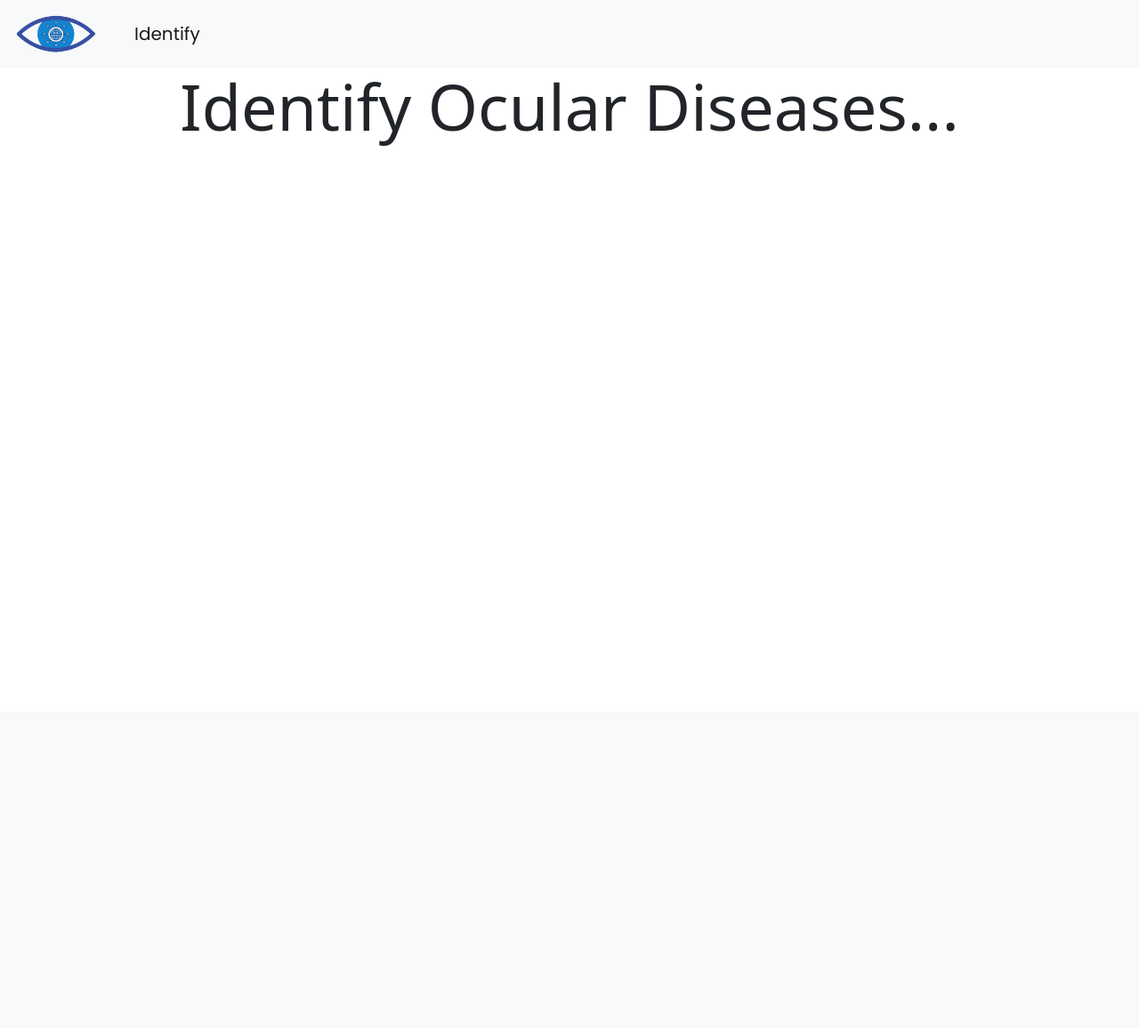
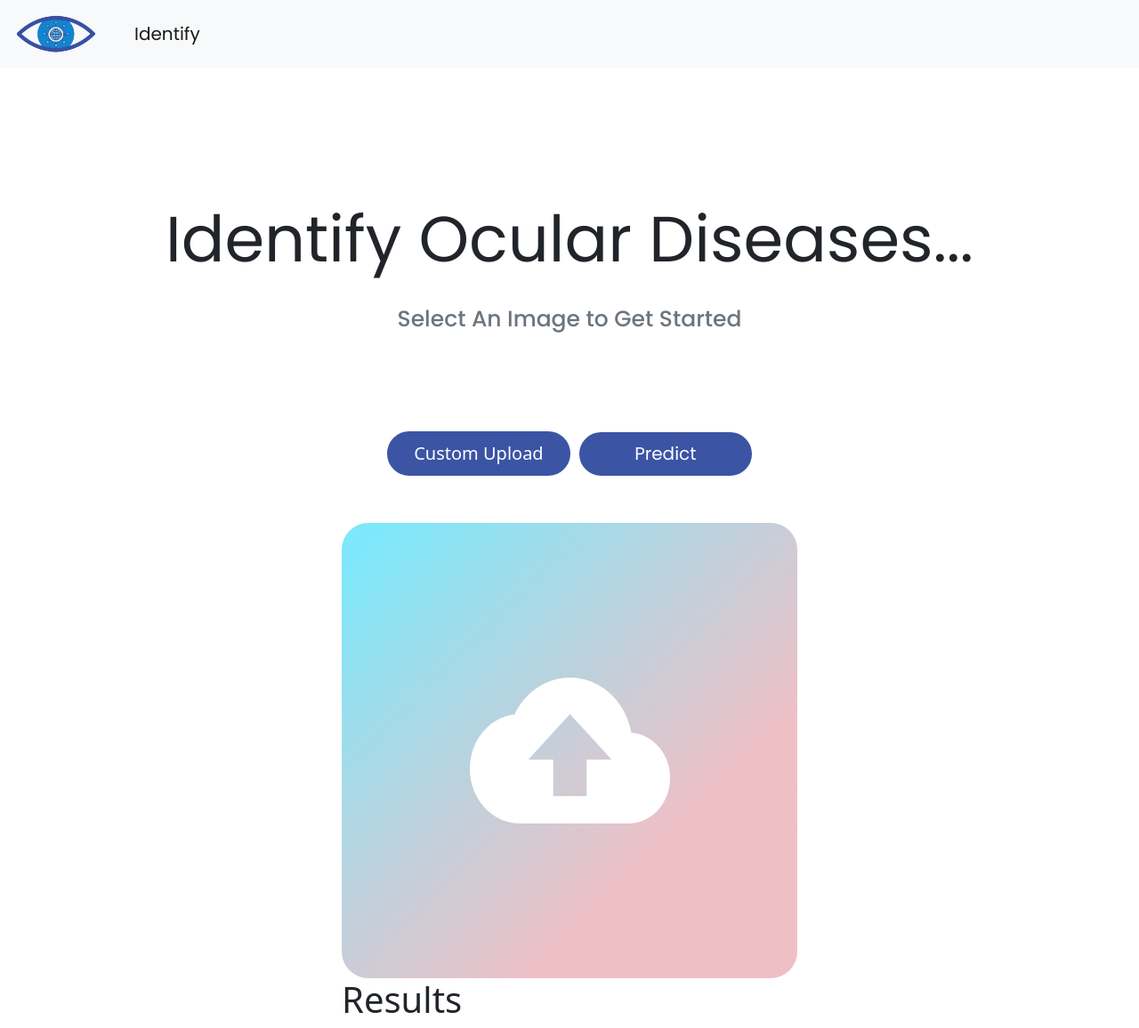
Before and after one commit to mohas1203/Theia, a Flask app: page /Identify in a window 1280 px wide. Shown: the whole page at 89% size. Before the commit the page ends 164 px from the top, so only its background shows below. Run offline with Flask 2, Linux system fonts and the light colour scheme.

Commit message:
Added identifier html files and tweaked animations

```diff
--- a/static/styles/style.css
+++ b/static/styles/style.css
@@ -49,7 +49,7 @@ body {
     border: white solid 3px;
     border-radius: 40px;
     outline: none;
-    height: 50px;
+    height: 55px;
     width: 200px;
 }
 
@@ -87,7 +87,60 @@ body {
 
 .cardText li{
     font-size: 20px;
+    margin-bottom: 30px;
+
 }
+
+.check-list{
+    list-style-image: url("../images/check.png");
+}
+
+/* Identify */
+
+.custom-file-upload {
+    text-align: center;
+    position: static;
+    position: relative;
+    font-size: 20px;
+    margin-bottom: 30px;
+    padding-bottom: 10px;
+    padding-top: 10px;
+    padding-left: 30px;
+    padding-right: 30px;
+    background-color: #3b54a4;
+    border-radius: 50px;
+    color: white;
+    cursor: pointer;
+    border: 3px solid white;
+
+}
+
+
+.custom-file-upload:hover{
+    background-color: white;
+    color: black;
+    box-shadow: 0 8px 16px 0 rgba(0,0,0,0.2);
+  }
+
+.custom-upload-div{
+    text-align: center;
+    width: 100%;
+
+}
+
+
+#identify {
+    text-align: center;
+    width: 100%;
+    padding-top: 50px;
+    padding-bottom: 100px;
+}
+
+#image-field{
+    border-radius: 30px;
+    margin-top: 20px;
+}
+
 
 /* Animations */
 .fade-Up {
@@ -119,3 +172,18 @@ body {
         transform: translateY(0);
     }
 }
+
+.fade-Left {
+    animation: fadeLeft 3s;
+  }
+
+@keyframes fadeLeft {
+    0% {
+        opacity: 0;
+        transform: translateX(-50px);
+    }
+    100% {
+        opacity: 1;
+        transform: translateX(0);
+    }
+}
--- a/templates/base.html
+++ b/templates/base.html
@@ -32,6 +32,7 @@
     <div class="contentDiv">{% block landing %}{% endblock %}</div>
     <div class="contentDiv">{% block content %}{% endblock %}</div>
     <div class="contentDiv">{% block contentTwo %}{% endblock %}</div>
+    <div class="contentDiv">{% block contentThree %}{% endblock %}</div>
     <script>
         AOS.init();
     </script>
--- a/templates/identify.html
+++ b/templates/identify.html
@@ -1,3 +1,24 @@
 {% extends "base.html" %}
 {% block title %}About{% endblock %}
-{% block content %}<h1 class="display-2">Identify Ocular Diseases...</h1>{% endblock %}
+{% block content %}
+<div id="identify">
+    <h1 class="display-2 landingHeading fade-Down poppins">Identify Ocular Diseases...</h1>
+    <br>
+    <h2 class="text-muted poppins fade-Up landingSubheader">Select An Image to Get Started</h2>
+</div>
+{% endblock %}
+
+{% block contentTwo %}
+<div class="predictSection fade-Left">
+    <div class="custom-upload-div">
+        <label for="file-field" class="custom-file-upload">
+            Custom Upload
+        </label>
+        <button class="getStarted" onclick="run()">Predict</button>
+    </div>
+    <input type="file" id="file-field" onchange="previewImage(event)" class="title" hidden>
+    <img src="{{ url_for('static', filename='images/upload.png')}}" id="image-field" crossorigin="anonymous" width="512px" height="512px" alt="Image Preview">
+
+    <h1 id="result">Results</h1>
+</div>
+{% endblock %}
```
Also changed, not shown: templates/index.html (+26 -5 lines), static/images/check.png (added), static/images/upload.png (added). Lines whose indentation alone changed are shown as unchanged.
